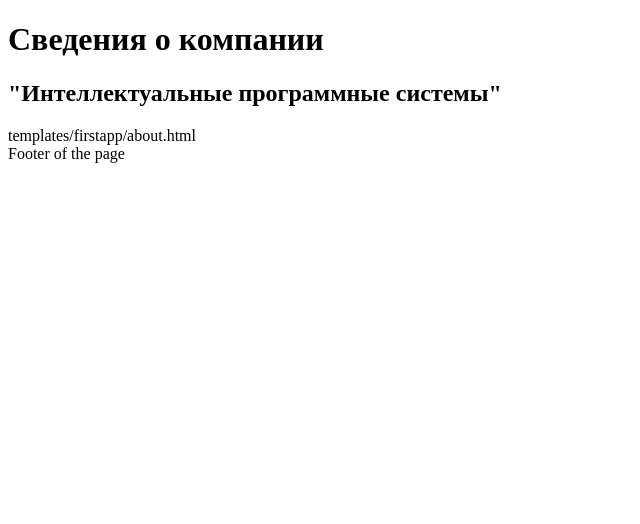
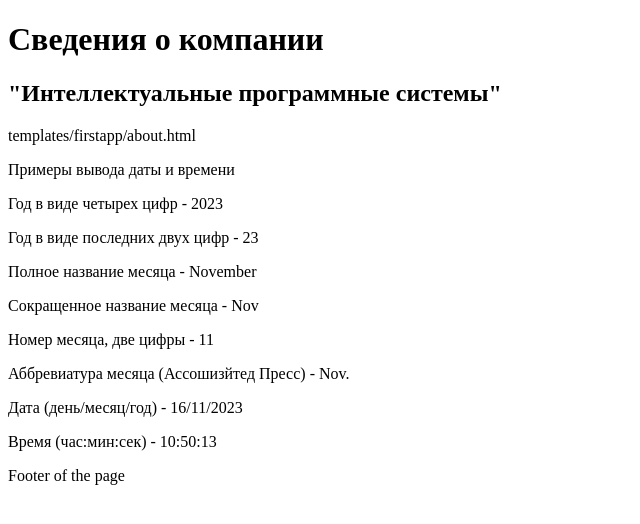
Before and after one commit to ayanasgba/django_practice, a Django app: template templates/firstapp/about.html in a window 1280 px wide. Shown: the top 524 px of the page, without its empty margins (0-640 px from the left). Run offline with Django 4.2, Linux system fonts and the light colour scheme; the template is opened without the code that fills it, so the values that code supplies are empty.

Commit message:
templates ended

```diff
--- a/firstapp/urls.py
+++ b/firstapp/urls.py
@@ -9,7 +9,7 @@ urlpatterns = [
     # path('about/', views.about, name='about'),
     # path('contact/', views.contact, name='contact'),
 
-    path('', views. index),
+    path('firstapp/index/', views.index),
     path('about/', TemplateView.as_view(template_name="firstapp/about.html")),
     path('contact/', TemplateView.as_view(template_name="firstapp/contact.html",
                                           extra_context={"work":"Helllllooooo, it is my work!"})),
--- a/firstapp/views.py
+++ b/firstapp/views.py
@@ -3,7 +3,9 @@ from django.shortcuts import render
 from django.template.response import TemplateResponse
 
 def index(request):
-    return render(request,"firstapp/index.html")
+    # data = {"age": 66}
+    cat = ["Ноутбуки", "Принтеры", "Сканеры", "диски", "Шнуры"]
+    return render(request,"firstapp/index.html", context={'cat': cat})
 #     data = {"header":"Передача параметров в шаблон",
 #             "message":"Шаблон загружен в index_app1.html"}
 #     return render(request,"firstapp/index_app1.html", context=data)
--- a/templates/firstapp/about.html
+++ b/templates/firstapp/about.html
@@ -11,6 +11,16 @@
     {% block content %}
     <h2>"Интеллектуальные программные системы"</h2>
     <hЗ>templates/firstapp/about.html</hЗ>
+
+    <p>Примеры вывода даты и времени</p>
+    <p>Год в виде четырех цифр - {% now "Y" %}</p>
+    <p>Год в виде последних двух цифр - {% now "y" %}</p>
+    <p>Полное название месяца - {% now "F" %}</p>
+    <p>Сокращенное название месяца - {% now "M" %}</p>
+    <p>Номер месяца, две цифры - {% now "m" %}</p>
+    <p>Аббревиатура месяца (Ассошизйтед Пресс) - {% now "N" %}</p>
+    <p>Дата (день/месяц/год) - {% now "j/m/Y" %}</p>
+    <p>Время (час:мин:сек) - {% now "H:i:s" %}</p>
     {% endblock content %}
 </body>
 </html>
```
Also changed, not shown: templates/firstapp/index.html (+21 -1 lines).
